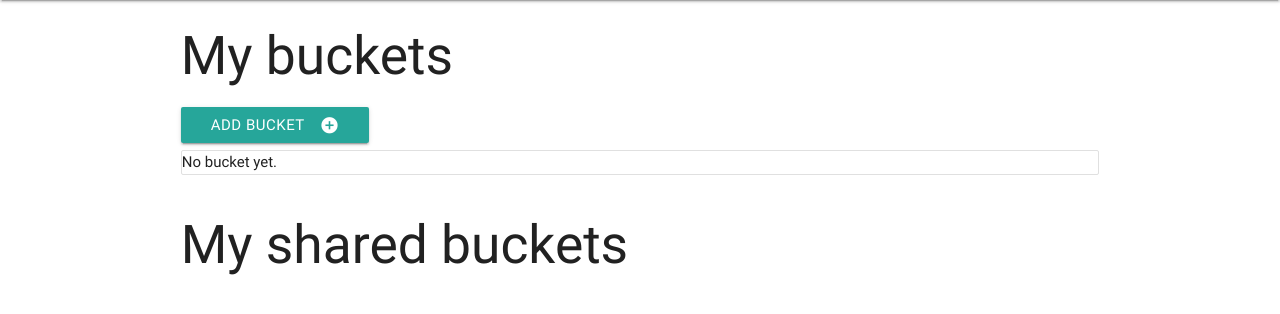
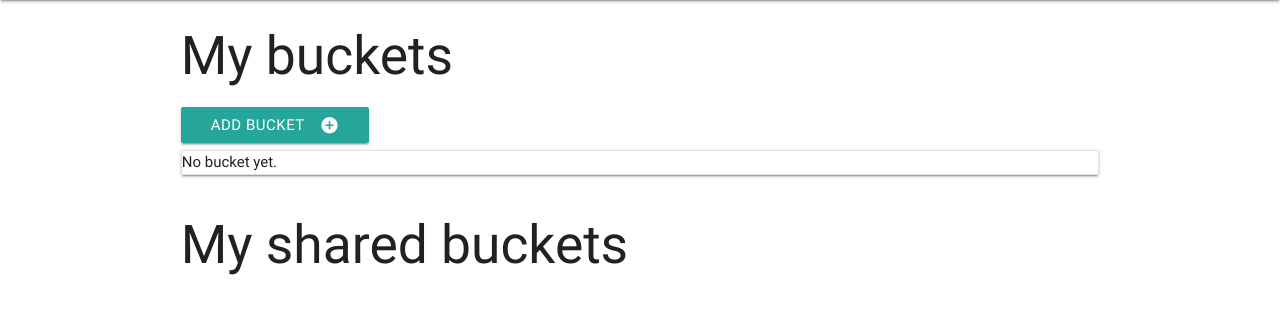
Before and after one commit to sebastienharinck/classification, a Django app: page /buckets/ in a window 1280 px wide. Shown: the part 64-378 px from the top of the page. Run offline with Django 3.2, Linux system fonts and the light colour scheme; the visitor is signed in with stand-in values (Sample User, id 1); data that the repository does not hold is empty; some libraries are stand-ins or nearby versions.

Commit message:
buckets design

```diff
--- a/src/buckets/templates/buckets/bucket_list.html
+++ b/src/buckets/templates/buckets/bucket_list.html
@@ -7,7 +7,7 @@
         <h2>My buckets</h2>
         <a href="{% url 'buckets:create' %}" class="waves-effect waves-light btn"><i class="material-icons right">add_circle</i>Add bucket</a>
 
-        <ul class="collection with-header">
+        <ul class="collection with-header z-depth-1">
             {% for bucket in object_list %}
                 <li class="collection-item">
                     <div>
```
